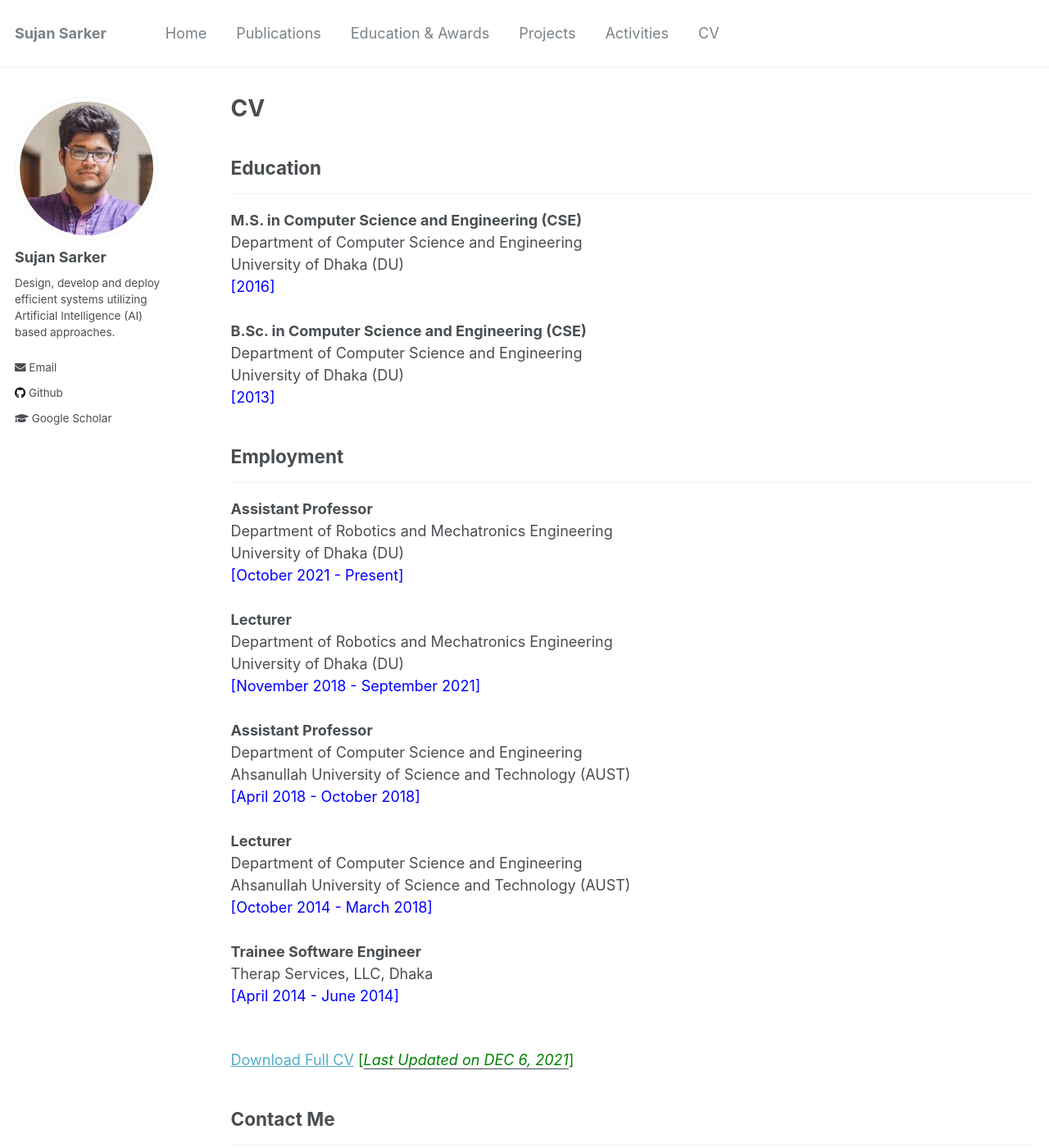
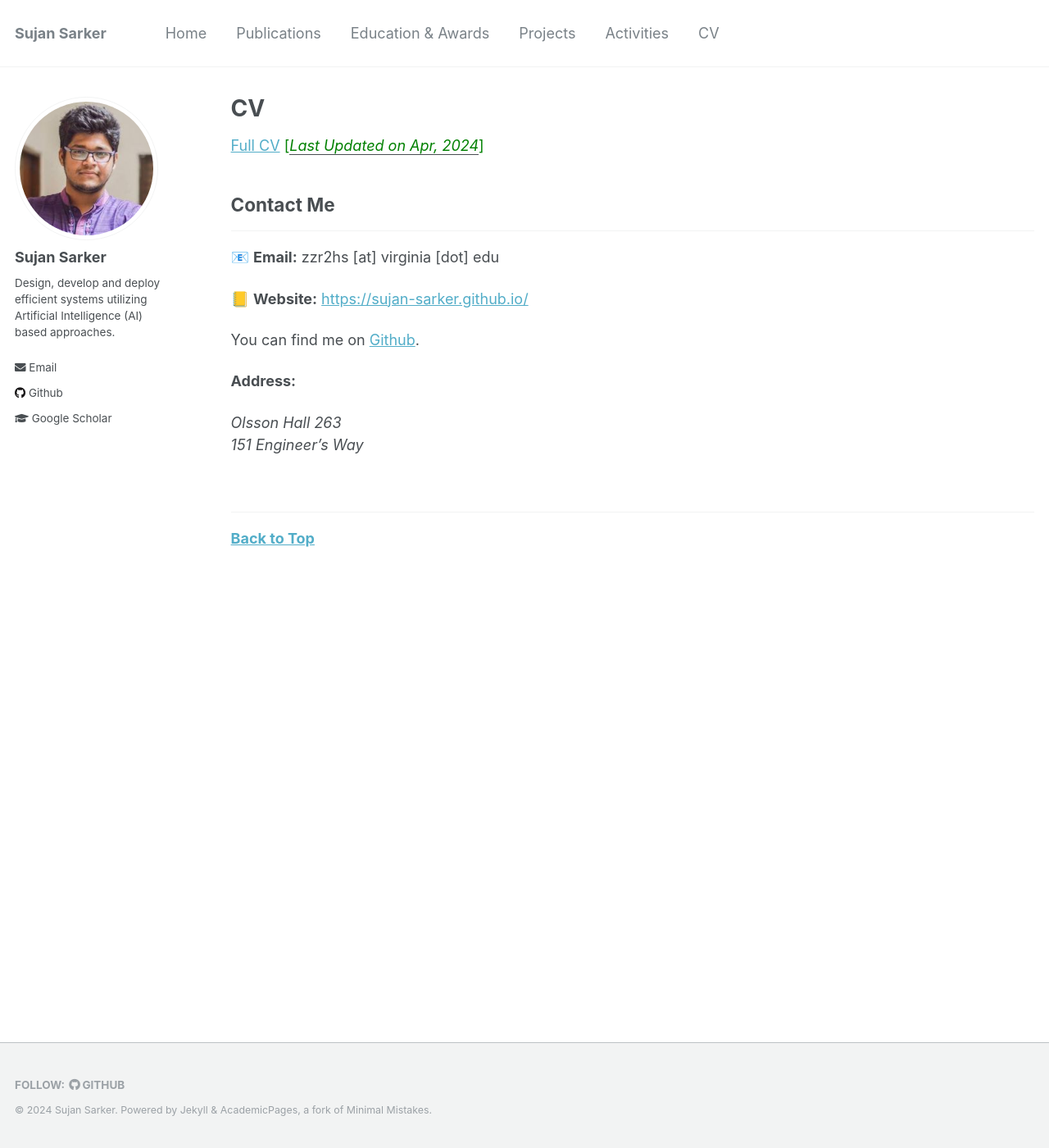
Before and after one commit to sujan-sarker/sujan-sarker.github.io, a Jekyll site: the page built from _pages/cv.md, in a window 1280 px wide and 1400 px high. Shown: the whole window at 82% size. Built offline with Jekyll 4.4.1, drawn with Linux system fonts in a browser that asks for light colours; some of the changed text lies outside the part shown.

Commit message:
Update cv.md

```diff
--- a/_pages/cv.md
+++ b/_pages/cv.md
@@ -4,7 +4,7 @@ title: "CV"
 permalink: /cv/
 author_profile: true
 ---
-## Education
+<!--## Education
 -------------
 **M.S. in Computer Science and Engineering (CSE)** <br />
 Department of Computer Science and Engineering <br />
@@ -43,13 +43,13 @@ Ahsanullah University of Science and Technology (AUST) <br />
 Therap Services, LLC, Dhaka <br />
 <span style ="color:blue"> [April 2014 - June 2014] </span>
 <br /> <br />
-
-[Download Full CV](https://sujan-sarker.github.io/files/resume_sujan.pdf) <span style ="color:Green"> [<ins>*Last Updated on DEC 6, 2021*</ins>] </span>
+-->
+[Full CV](https://sujan-sarker.github.io/files/resume_sujan.pdf) <span style ="color:Green"> [<ins>*Last Updated on Apr, 2024*</ins>] </span>
 
 ## Contact Me
 -------------
 
-📧 **Email:** sujan [at] du [dot] ac [dot] bd <br />
+📧 **Email:** zzr2hs [at] virginia [dot] edu <br />
 
 📒 **Website:** [https://sujan-sarker.github.io/](https://sujan-sarker.github.io/) <br />
 
@@ -58,13 +58,11 @@ You can find me on [Github](https://github.com/sujan-sarker).
 
 **Address:**
 <address>
-Department of Robotics and Mechatronics Engineering (RME), <br />
-University of Dhaka (DU). <br />
-Kazi Motaher Hossain Bhaban (Annex Building), <br />
-Dhaka -1000, Bangladesh. <br />
+Olsson Hall 263 <br />
+151 Engineer’s Way <br />
 </address>
 <br />
-<iframe src="https://www.google.com/maps/embed?pb=!1m18!1m12!1m3!1d3652.524703274322!2d90.39505751370858!3d23.728661484600106!2m3!1f0!2f0!3f0!3m2!1i1024!2i768!4f13.1!3m3!1m2!1s0x3755b8e8c03d3fb5%3A0x103f3f66abb57714!2sRobotics%20And%20Mechatronics%20Engineering%2C%20University%20of%20Dhaka!5e0!3m2!1sen!2sbd!4v1637428725795!5m2!1sen!2sbd" width="600" height="450" style="border:0;" allowfullscreen="" loading="lazy"></iframe>
+<!--<iframe src="https://www.google.com/maps/embed?pb=!1m18!1m12!1m3!1d3652.524703274322!2d90.39505751370858!3d23.728661484600106!2m3!1f0!2f0!3f0!3m2!1i1024!2i768!4f13.1!3m3!1m2!1s0x3755b8e8c03d3fb5%3A0x103f3f66abb57714!2sRobotics%20And%20Mechatronics%20Engineering%2C%20University%20of%20Dhaka!5e0!3m2!1sen!2sbd!4v1637428725795!5m2!1sen!2sbd" width="600" height="450" style="border:0;" allowfullscreen="" loading="lazy"></iframe>-->
 
 ----------------------------------------
 
```
